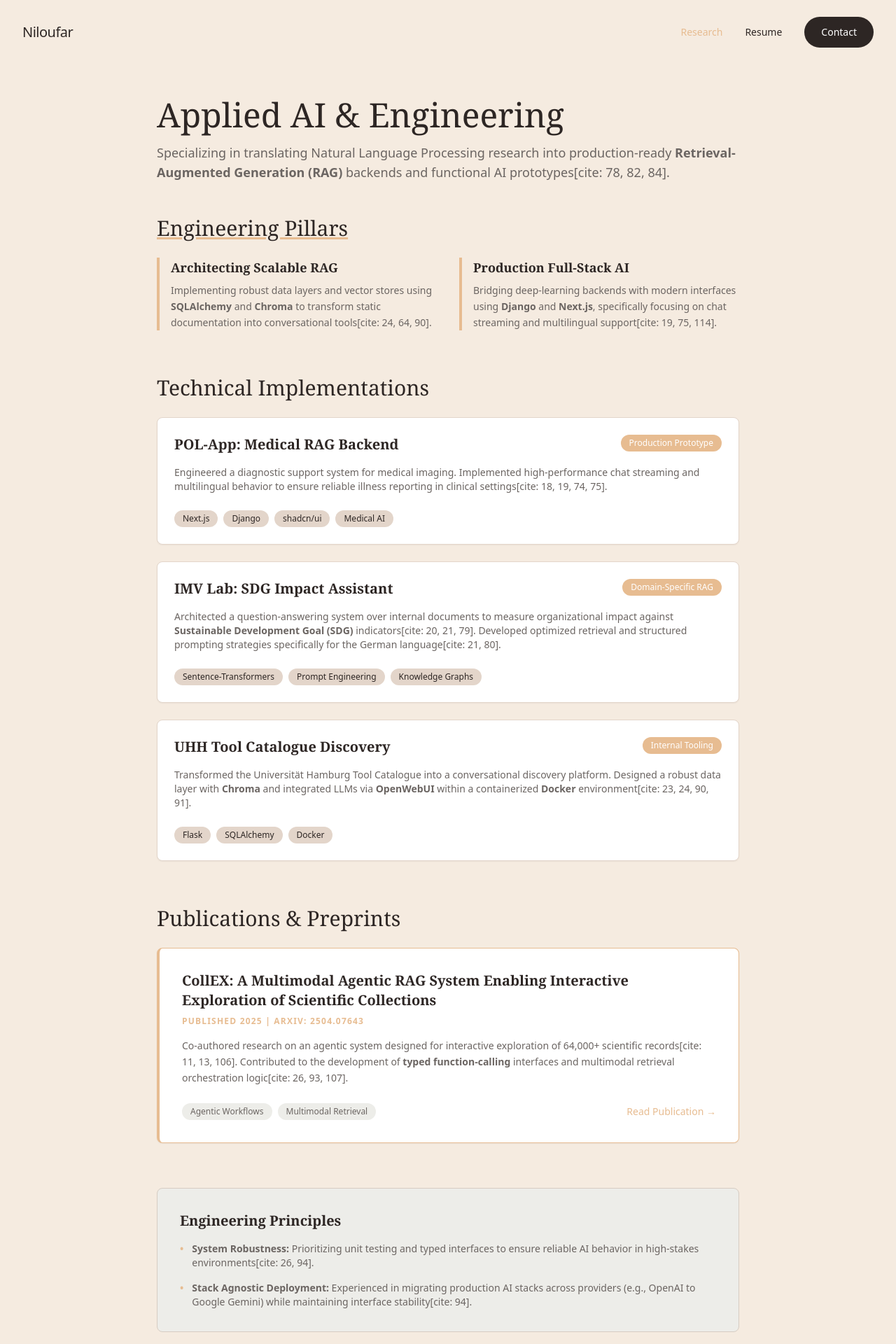
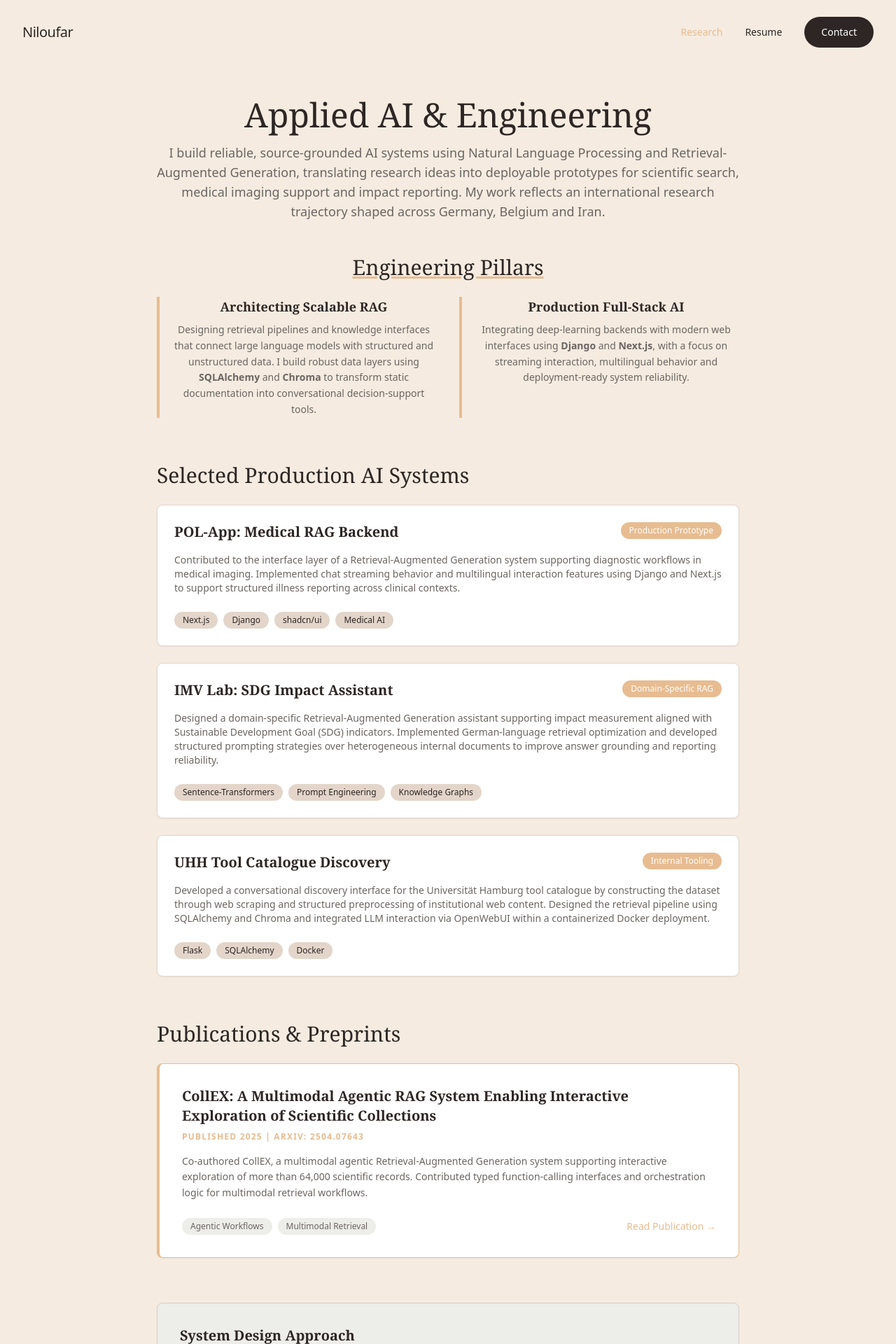
Before and after one commit to nilix-ba/nilix-ba.github.io, a Next.js app: page /research in a window 1280 px wide. Shown: the top 1920 px of the page at 70% size. Built offline with nearby package versions, Linux system fonts and the light colour scheme.

Commit message:
edited my research page

```diff
--- a/pages/research.js
+++ b/pages/research.js
@@ -6,7 +6,7 @@ export default function Research() {
   return (
     <div className="min-h-screen bg-cream text-primary font-sans" suppressHydrationWarning>
       <Head>
-        <title>Applied Research & Solutions | {siteConfig.name}</title>
+          <title>Applied Research & Solutions | {siteConfig.name}</title>
       </Head>
 
       {/* Navigation using nav-link classes from your CSS */}
@@ -22,27 +22,27 @@ export default function Research() {
       </nav>
 
       <main className="max-w-4xl mx-auto px-8 py-12">
-        <header className="mb-12">
+        <header className="mb-12 text-center">
           <h1 className="text-4xl md:text-5xl font-serif mb-4 text-primary">Applied AI & Engineering</h1>
           <p className="section-description text-lg">
-            Specializing in translating Natural Language Processing research into production-ready <strong>Retrieval-Augmented Generation (RAG)</strong> backends and functional AI prototypes[cite: 78, 82, 84].
+            I build reliable, source-grounded AI systems using Natural Language Processing and Retrieval-Augmented Generation, translating research ideas into deployable prototypes for scientific search, medical imaging support and impact reporting. My work reflects an international research trajectory shaped across Germany, Belgium and Iran.
           </p>
         </header>
 
         {/* Engineering Pillars Section */}
-        <section className="mb-16">
+        <section className="mb-16 text-center">
           <h2 className="section-header underline decoration-[#e7bc91]">Engineering Pillars</h2>
           <div className="grid grid-cols-1 md:grid-cols-2 gap-8">
             <div className="accent-bar">
               <h3 className="text-lg font-semibold mb-2">Architecting Scalable RAG</h3>
               <p className="text-sm text-secondary leading-relaxed">
-                Implementing robust data layers and vector stores using <strong>SQLAlchemy</strong> and <strong>Chroma</strong> to transform static documentation into conversational tools[cite: 24, 64, 90].
+                Designing retrieval pipelines and knowledge interfaces that connect large language models with structured and unstructured data. I build robust data layers using <strong>SQLAlchemy</strong> and <strong>Chroma</strong> to transform static documentation into conversational decision-support tools.
               </p>
             </div>
             <div className="accent-bar">
               <h3 className="text-lg font-semibold mb-2">Production Full-Stack AI</h3>
               <p className="text-sm text-secondary leading-relaxed">
-                Bridging deep-learning backends with modern interfaces using <strong>Django</strong> and <strong>Next.js</strong>, specifically focusing on chat streaming and multilingual support[cite: 19, 75, 114].
+                Integrating deep-learning backends with modern web interfaces using <strong>Django</strong> and <strong>Next.js</strong>, with a focus on streaming interaction, multilingual behavior and deployment-ready system reliability.
               </p>
             </div>
           </div>
@@ -50,7 +50,7 @@ export default function Research() {
 
         {/* Featured Technical Implementations */}
         <section className="mb-16">
-          <h2 className="section-header">Technical Implementations</h2>
+          <h2 className="section-header">Selected Production AI Systems</h2>
           <div className="space-y-6">
 
             {/* POL-App Implementation */}
@@ -60,7 +60,7 @@ export default function Research() {
                 <span className="badge-accent">Production Prototype</span>
               </div>
               <p className="text-sm text-secondary mb-6">
-                Engineered a diagnostic support system for medical imaging. Implemented high-performance chat streaming and multilingual behavior to ensure reliable illness reporting in clinical settings[cite: 18, 19, 74, 75].
+                Contributed to the interface layer of a Retrieval-Augmented Generation system supporting diagnostic workflows in medical imaging. Implemented chat streaming behavior and multilingual interaction features using Django and Next.js to support structured illness reporting across clinical contexts.
               </p>
               <div className="flex flex-wrap gap-2">
                 <span className="badge">Next.js</span>
@@ -77,7 +77,7 @@ export default function Research() {
                 <span className="badge-accent">Domain-Specific RAG</span>
               </div>
               <p className="text-sm text-secondary mb-6">
-                Architected a question-answering system over internal documents to measure organizational impact against <strong>Sustainable Development Goal (SDG)</strong> indicators[cite: 20, 21, 79]. Developed optimized retrieval and structured prompting strategies specifically for the German language[cite: 21, 80].
+                Designed a domain-specific Retrieval-Augmented Generation assistant supporting impact measurement aligned with Sustainable Development Goal (SDG) indicators. Implemented German-language retrieval optimization and developed structured prompting strategies over heterogeneous internal documents to improve answer grounding and reporting reliability.
               </p>
               <div className="flex flex-wrap gap-2">
                 <span className="badge">Sentence-Transformers</span>
@@ -93,7 +93,7 @@ export default function Research() {
                 <span className="badge-accent">Internal Tooling</span>
               </div>
               <p className="text-sm text-secondary mb-6">
-                Transformed the Universität Hamburg Tool Catalogue into a conversational discovery platform. Designed a robust data layer with <strong>Chroma</strong> and integrated LLMs via <strong>OpenWebUI</strong> within a containerized <strong>Docker</strong> environment[cite: 23, 24, 90, 91].
+                Developed a conversational discovery interface for the Universität Hamburg tool catalogue by constructing the dataset through web scraping and structured preprocessing of institutional web content. Designed the retrieval pipeline using SQLAlchemy and Chroma and integrated LLM interaction via OpenWebUI within a containerized Docker deployment.
               </p>
               <div className="flex flex-wrap gap-2">
                 <span className="badge">Flask</span>
@@ -111,29 +111,32 @@ export default function Research() {
             <h3 className="text-xl font-semibold mb-2">CollEX: A Multimodal Agentic RAG System Enabling Interactive Exploration of Scientific Collections</h3>
             <p className="text-xs font-bold text-accent uppercase tracking-widest mb-4">Published 2025 | ArXiv: 2504.07643</p>
             <p className="text-sm text-secondary leading-relaxed mb-6">
-              Co-authored research on an agentic system designed for interactive exploration of 64,000+ scientific records[cite: 11, 13, 106]. Contributed to the development of <strong>typed function-calling</strong> interfaces and multimodal retrieval orchestration logic[cite: 26, 93, 107].
+              Co-authored CollEX, a multimodal agentic Retrieval-Augmented Generation system supporting interactive exploration of more than 64,000 scientific records. Contributed typed function-calling interfaces and orchestration logic for multimodal retrieval workflows.
             </p>
             <div className="flex justify-between items-center">
               <div className="flex gap-2">
                 <span className="badge-light">Agentic Workflows</span>
                 <span className="badge-light">Multimodal Retrieval</span>
               </div>
-              <a href="#" className="link-accent font-medium text-sm">Read Publication →</a>
+              <a href="https://arxiv.org/abs/2504.07643"
+              target="_blank"
+              rel="noopener noreferrer"
+              className="link-accent font-medium text-sm">Read Publication →</a>
             </div>
           </article>
         </section>
 
         {/* Technical Philosophy Card */}
         <section className="card-neutral p-8 mb-12">
-          <h2 className="text-xl font-semibold mb-4">Engineering Principles</h2>
+          <h2 className="text-xl font-semibold mb-4">System Design Approach</h2>
           <ul className="space-y-4 text-sm text-secondary">
             <li className="flex gap-3">
               <span className="text-accent font-bold">•</span>
-              <span><strong>System Robustness:</strong> Prioritizing unit testing and typed interfaces to ensure reliable AI behavior in high-stakes environments[cite: 26, 94].</span>
+              <span><strong>Reliability First:</strong> I design LLM pipelines using typed interfaces and modular retrieval layers to ensure predictable system behavior in domain-specific environments.</span>
             </li>
             <li className="flex gap-3">
               <span className="text-accent font-bold">•</span>
-              <span><strong>Stack Agnostic Deployment:</strong> Experienced in migrating production AI stacks across providers (e.g., OpenAI to Google Gemini) while maintaining interface stability[cite: 94].</span>
+              <span><strong>Stack-Flexible LLM Integration:</strong> Experienced migrating RAG systems across model providers (OpenAI → Gemini) while maintaining interface stability and deployment continuity.</span>
             </li>
           </ul>
         </section>
```
